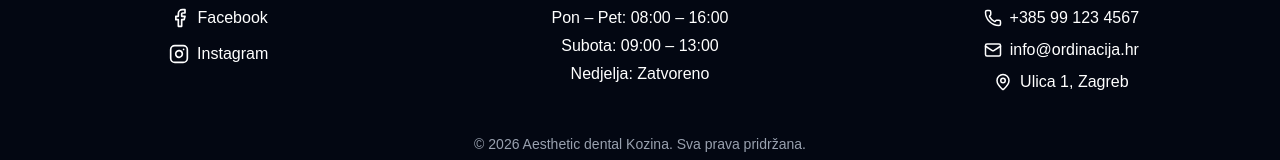
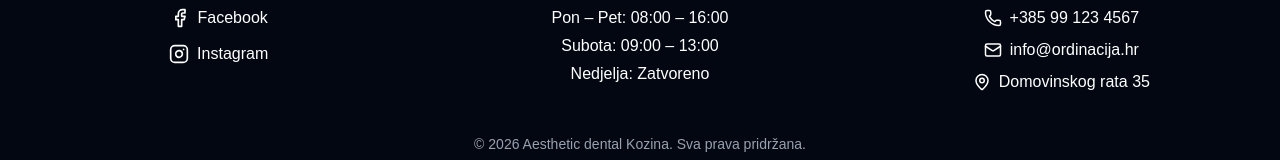
Before and after one commit to bjukic2/dental_kozina, a Next.js app: page / in a window 1280 px wide. Shown: the part 3184-3344 px from the top of the page. Built offline with nearby package versions, Linux system fonts and the light colour scheme.

Commit message:
Updated functionality of contact info in footer

```diff
--- a/components/Footer.tsx
+++ b/components/Footer.tsx
@@ -59,21 +59,38 @@ export default function Footer() {
             </div>
 
             {/* KONTAKT */}
+            {/* KONTAKT */}
             <div className="flex flex-col items-center">
               <h3 className="text-lg font-semibold mb-4">Kontakt</h3>
+
               <div className="space-y-2">
-                <p className="flex items-center justify-center gap-2">
+                {/* Telefon */}
+                <a
+                  href="tel:+385991234567"
+                  className="flex items-center justify-center gap-2 hover:text-gray-300 transition-colors"
+                >
                   <Phone size={18} />
                   <span>+385 99 123 4567</span>
-                </p>
-                <p className="flex items-center justify-center gap-2">
+                </a>
+
+                {/* Email */}
+                <a
+                  href="mailto:info@ordinacija.hr"
+                  className="flex items-center justify-center gap-2 hover:text-gray-300 transition-colors"
+                >
                   <Mail size={18} />
                   <span>info@ordinacija.hr</span>
-                </p>
-                <p className="flex items-center justify-center gap-2">
+                </a>
+
+                {/* Lokacija */}
+                <a
+                  href="https://maps.google.com/?q=Domovinskog rata 35, Vedrine"
+                  target="_blank"
+                  className="flex items-center justify-center gap-2 hover:text-gray-300 transition-colors"
+                >
                   <MapPin size={18} />
-                  <span>Ulica 1, Zagreb</span>
-                </p>
+                  <span>Domovinskog rata 35</span>
+                </a>
               </div>
             </div>
           </div>
```
